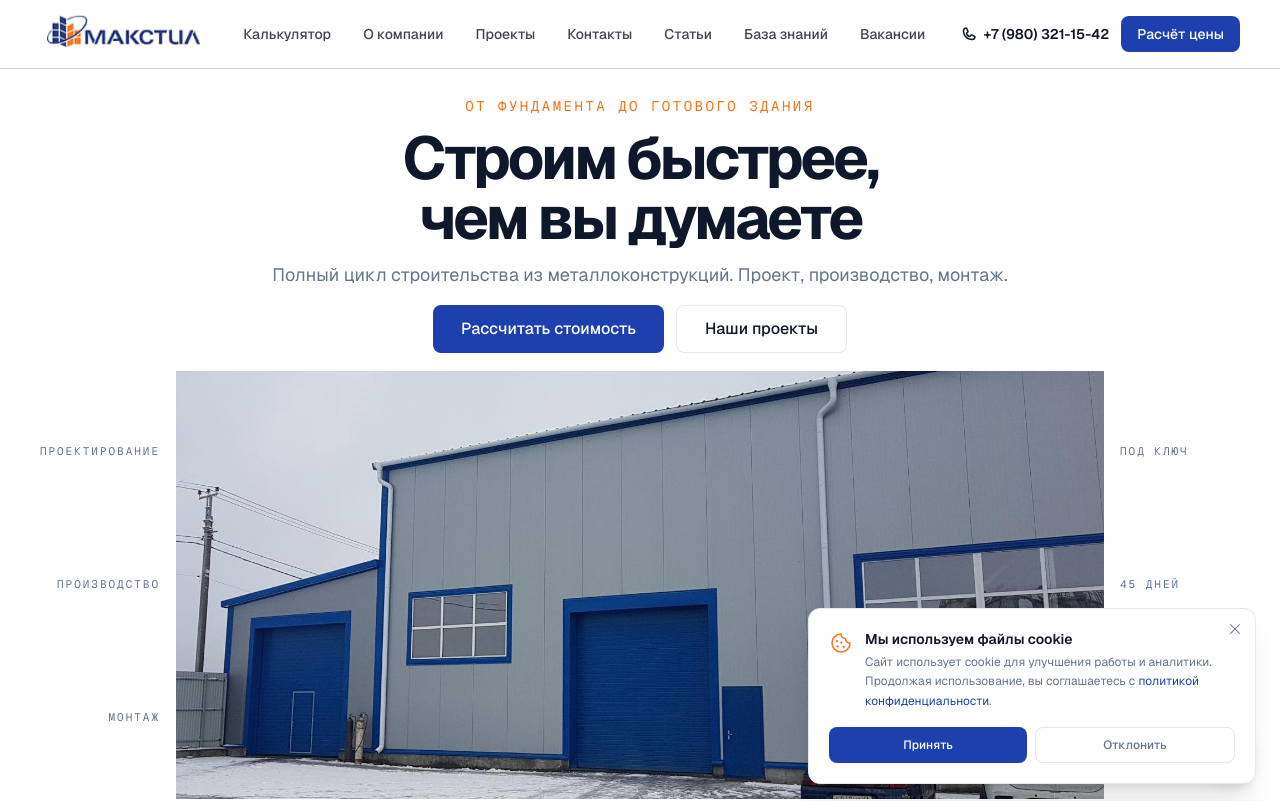
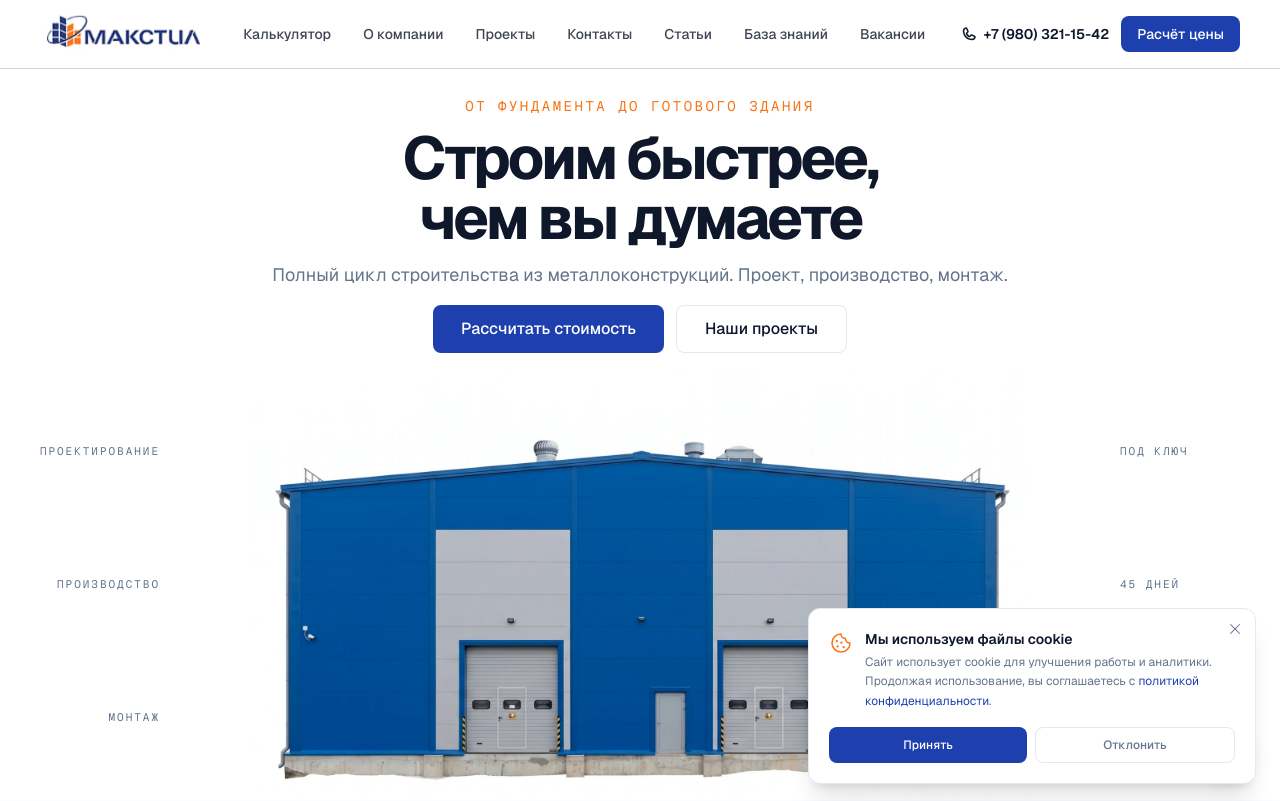
Before and after one commit to faded679/lstkmk, a Next.js app: page / in a window 1280 px wide. Shown: the top 801 px of the page. Built offline with nearby package versions, Linux system fonts and the light colour scheme.

Commit message:
fix: use last frame (0152) for hero image

```diff
--- a/src/components/HeroVideo.tsx
+++ b/src/components/HeroVideo.tsx
@@ -42,7 +42,7 @@ export default function HeroVideo() {
 
           <div className="relative flex-1 min-w-0 bg-white">
             <img
-              src="/projects/sklad.jpg"
+              src="/frames2/frame_0152.webp"
               alt="Готовый ангар из металлоконструкций"
               className="absolute inset-0 w-full h-full object-contain bg-white"
             />
```
